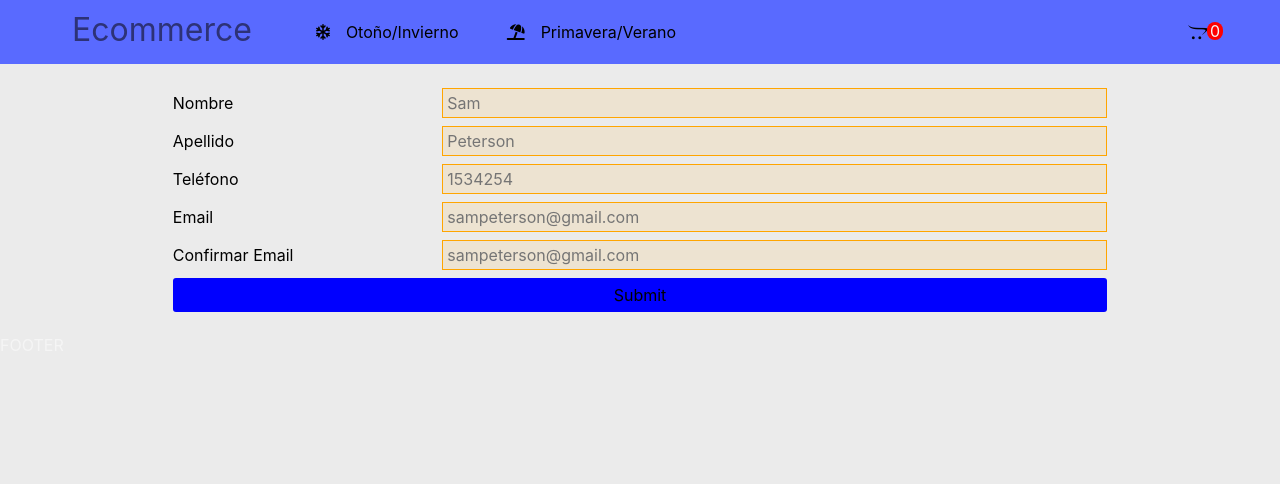
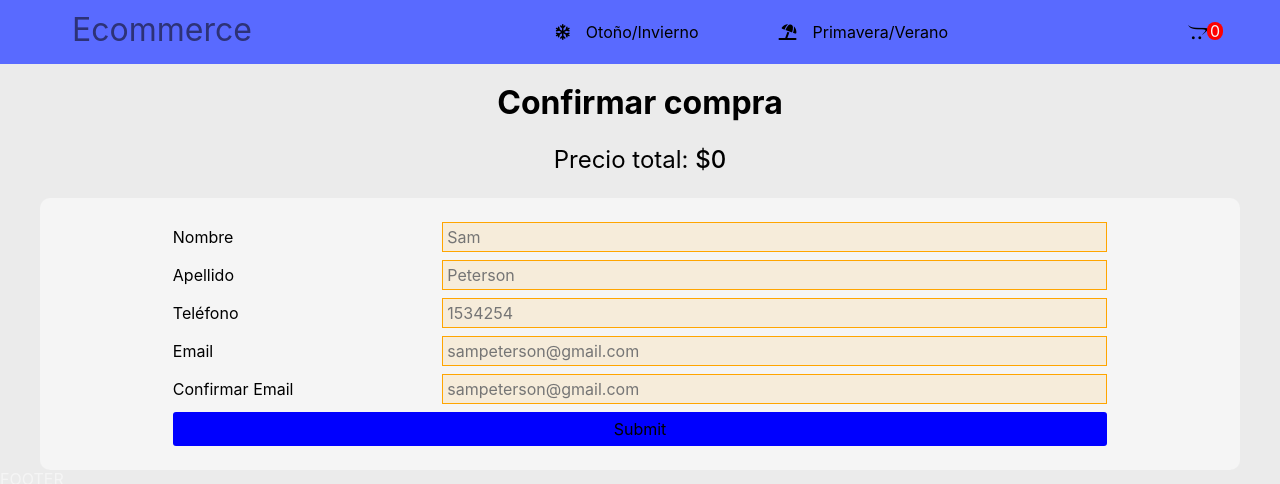
Before and after one commit to AndresDiPietro/Ecommerce-Belmonte, a React (Create React App) app: page /form in a window 1280 px wide. Shown: the top 484 px of the page. Built offline with nearby package versions, Linux system fonts and the light colour scheme.

Commit message:
Entrega final

```diff
--- a/src/components/form/form.css
+++ b/src/components/form/form.css
@@ -1,7 +1,19 @@
+.form-confirm{
+    text-align: center;
+}
+.form-confirm__total{
+    text-align: center;
+    font-size: 1.5em;
+}
+.form-confirm__price{
+    font-weight: 500;
+}
 .form__input:invalid{
     border: 2px solid yellow;
 }
 .cart-form{
+    background-color: whitesmoke;
+    border-radius: 10px;
     margin: auto;
     padding: 1em;
 }
--- a/src/components/form/index.js
+++ b/src/components/form/index.js
@@ -32,6 +32,9 @@ const FormCart = () => {
         <div>
             {spinner? <Loading/>
                 :
+            <div>
+                <h1 className='form-confirm'>Confirmar compra</h1>
+                <p className='form-confirm__total' >Precio total: <span className='form-confirm__price'>${calculatePrice()}</span></p>
                 <form className='cart-form' onSubmit={(e)=>newSubmit(e, formIsValid, newBuy, setErr)}>
                     <div className='cart-form__container'>
                         <label className='cart-form__label' htmlFor='name'>Nombre
@@ -56,6 +59,7 @@ const FormCart = () => {
                         <input className='cart-form__submit'  type='submit' />
                     </div>
                 </form>
+            </div>
             }
         </div>
     )
--- a/src/components/navBar/navItems.js
+++ b/src/components/navBar/navItems.js
@@ -1,9 +1,9 @@
 import React from "react";
-import {Link} from "react-router-dom";
+import {NavLink} from "react-router-dom";
 
 const NavItem = (props) => {
     return(
-        <li className={props.classItem}><Link to={props.link} className={props.classLink}><i className={props.classIcon}></i>{props.content}</Link></li>
+        <li className={props.classItem}><NavLink to={props.link} activeClassName='nav-item__active' className={props.classLink}><i className={props.classIcon}></i>{props.content}</NavLink></li>
     )
 };
 
--- a/src/components/navBar/navbar.css
+++ b/src/components/navBar/navbar.css
@@ -41,25 +41,20 @@
 .nav--active{
     transform: translateX(0);
 }
+.nav-item__active{
+    font-weight: 500;
+}
 @media screen and (min-width: 1024px){
     .header__title{
         font-size: 2em;
         padding-top: 0;
-    }
-    .header__search{
-        margin: auto;
-        width: 28%;
-    }
-    .header__search-input{
-        padding: .5em;
-        border-radius: 0;
-        width: 100%;
     }
     .nav{
         position: relative;
         transform: translateX(0);
         top: 0;
         width: min-content;
+        margin-left: auto;
         background-color: transparent;
     }
     .navbar{
@@ -71,6 +66,7 @@
         padding-right: 1em;
     }
     .navbar__link{
+        margin-left: 2em;
         display: flex;
         align-items: center;
     }
```
Also changed, not shown: 2 other files (tests, documents, lock files or other folders). Lines whose indentation alone changed are shown as unchanged.
